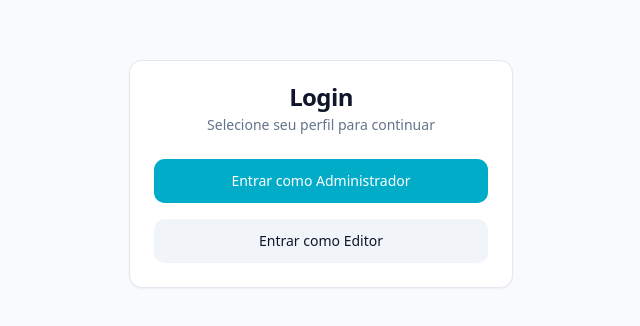
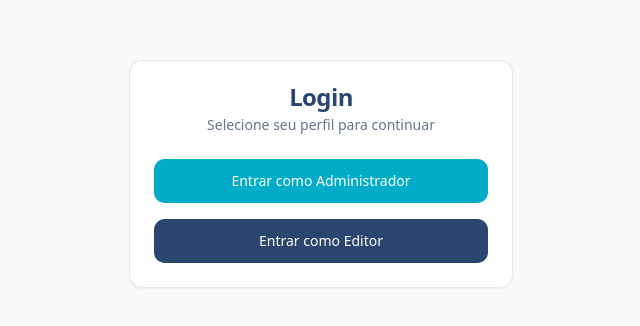
Before and after one commit to Ralphinhos/agendamentos, a React (Vite) app: page /login in a window 1280 px wide. Shown: the part 226-552 px from the top of the page, without its empty margins (319-959 px from the left). Built offline with nearby package versions, Linux system fonts and the light colour scheme.

Commit message:
Update index.css

```diff
--- a/src/index.css
+++ b/src/index.css
@@ -8,32 +8,32 @@ All colors MUST be HSL.
 
 @layer base {
   :root {
-    --background: 210 40% 98%; /* slate-50 */
-    --foreground: 222.2 47.4% 11.2%; /* slate-900 */
+    --background: 210 40% 98%;
+    --foreground: 216 45% 30%;
 
     --card: 0 0% 100%;
-    --card-foreground: 222.2 47.4% 11.2%;
+    --card-foreground: 216 45% 30%;
 
     --popover: 0 0% 100%;
-    --popover-foreground: 222.2 47.4% 11.2%;
+    --popover-foreground: 216 45% 30%;
 
     --primary: 188 100% 39%;
     --primary-foreground: 0 0% 100%;
 
-    --secondary: 210 40% 96.1%; /* slate-100 */
-    --secondary-foreground: 222.2 47.4% 11.2%;
+    --secondary: 216 45% 30%;
+    --secondary-foreground: 0 0% 100%;
 
-    --muted: 210 40% 96.1%; /* slate-100 */
-    --muted-foreground: 215.4 16.3% 46.9%; /* slate-500 */
+    --muted: 210 40% 96.1%;
+    --muted-foreground: 215.4 16.3% 46.9%;
 
-    --accent: 210 40% 96.1%; /* slate-100 */
-    --accent-foreground: 222.2 47.4% 11.2%;
+    --accent: 210 40% 96.1%;
+    --accent-foreground: 216 45% 30%;
 
     --destructive: 0 84.2% 60.2%;
     --destructive-foreground: 0 0% 100%;
 
-    --border: 214.3 31.8% 91.4%; /* slate-200 */
-    --input: 214.3 31.8% 91.4%; /* slate-200 */
+    --border: 214.3 31.8% 91.4%;
+    --input: 214.3 31.8% 91.4%;
     --ring: 188 100% 39%;
 
     --radius: 0.8rem;
```
